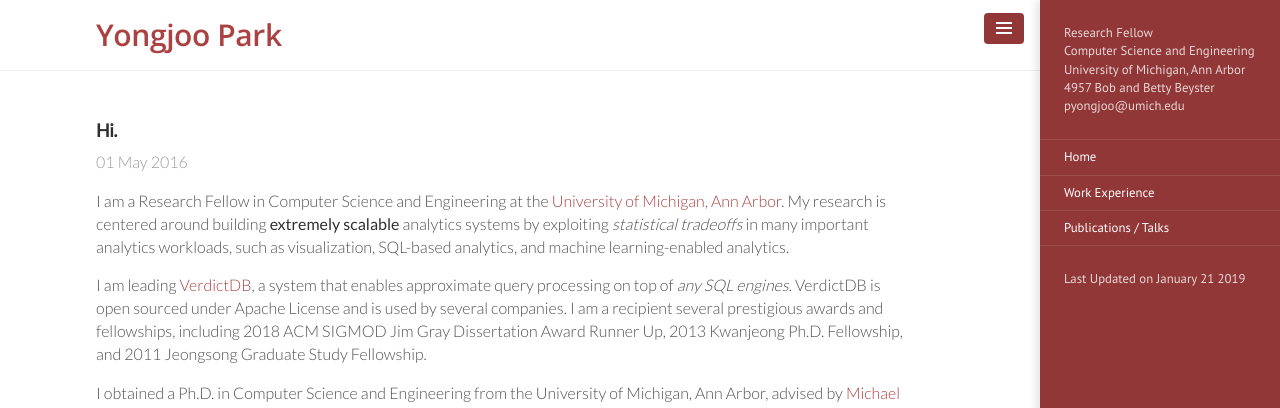
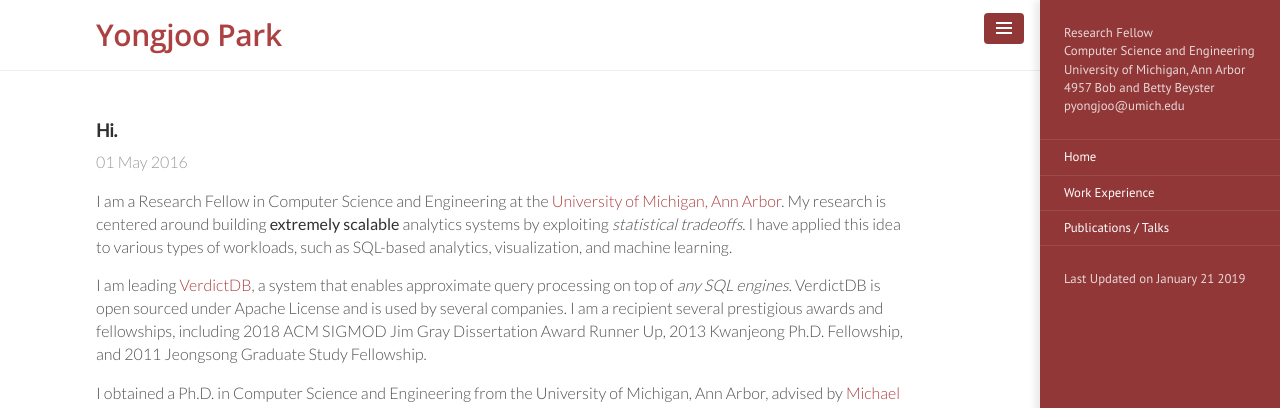
Before and after one commit to pyongjoo/pyongjoo.github.io, a Jekyll site: the page built from _intro/2016-05-01-hi.md, in a window 1280 px wide. Shown: the top 408 px of the page. Built offline with Jekyll 4.4.1, drawn with Linux system fonts in a browser that asks for light colours.

Commit message:
Update 2016-05-01-hi.md

```diff
--- a/_intro/2016-05-01-hi.md
+++ b/_intro/2016-05-01-hi.md
@@ -5,7 +5,7 @@ title: Hi.
 
 I am a Research Fellow in Computer Science and Engineering at the [University of
 Michigan, Ann Arbor](http://cse.umich.edu/).
-My research is centered around building **extremely scalable** analytics systems by exploiting *statistical tradeoffs* in many important analytics workloads, such as visualization, SQL-based analytics, and machine learning-enabled analytics.
+My research is centered around building **extremely scalable** analytics systems by exploiting *statistical tradeoffs*. I have applied this idea to various types of workloads, such as SQL-based analytics, visualization, and machine learning.
 
 I am leading [VerdictDB](http://verdictdb.org/), a system that enables approximate query processing on top of *any SQL engines*. VerdictDB is open sourced under Apache License and is used by several companies.
 I am a recipient several prestigious awards and fellowships, including 2018 ACM SIGMOD Jim Gray Dissertation Award Runner Up, 2013 Kwanjeong Ph.D. Fellowship, and 2011 Jeongsong Graduate Study Fellowship.
```
